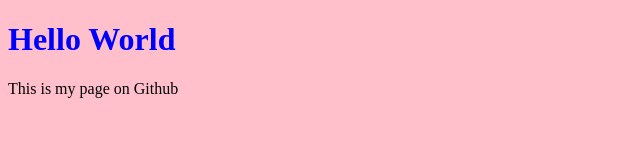
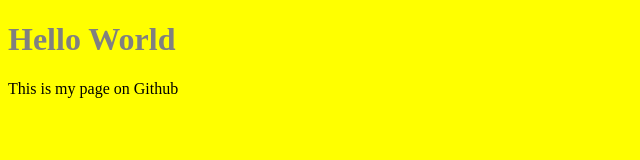
Before and after one commit to zzmlk/zzmlk.github.io, a plain HTML site: page index.html in a window 1280 px wide. Shown: the whole page, without its empty margins (0-640 px from the left). Drawn offline with Linux system fonts and the light colour scheme.

Commit message:
update stylesheet

```diff
--- a/style.css
+++ b/style.css
@@ -1,6 +1,6 @@
 html {
-	background: pink;
+	background: yellow;
 }
 h1 {
-	color: blue;
+	color: grey;
 }
```
